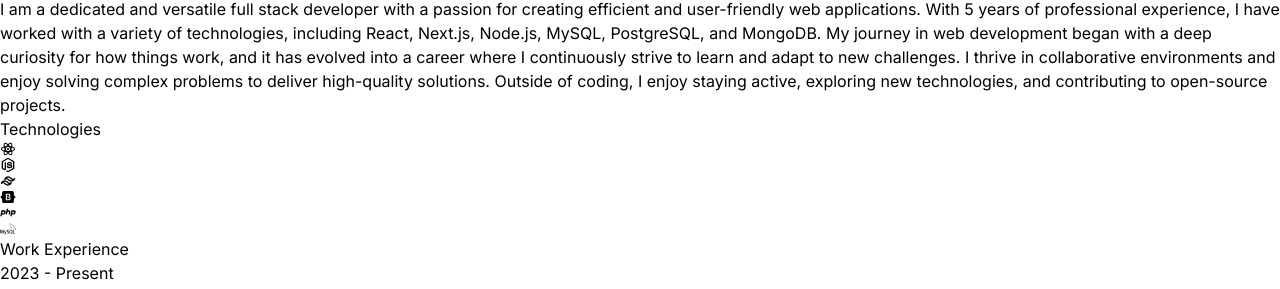
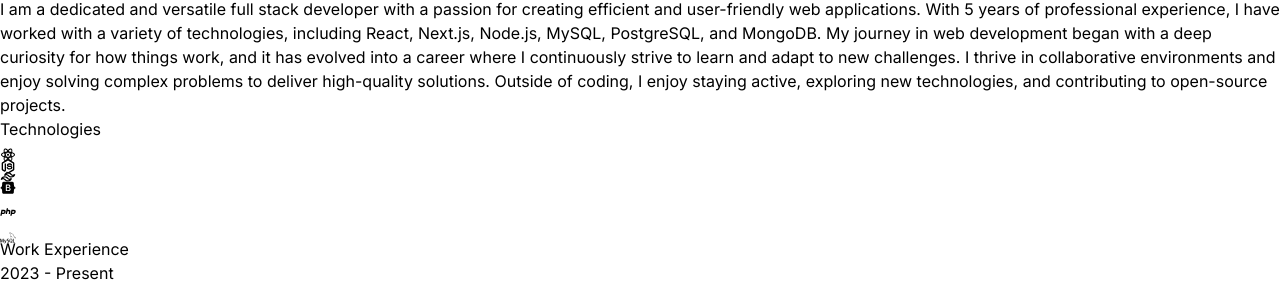
Before and after one commit to therobhe/react-homepage, a React (Vite) app: page / in a window 1280 px wide. Shown: the part 1235-1524 px from the top of the page. Built offline with nearby package versions, Linux system fonts and the light colour scheme.

Commit message:
Framer motion for the techstack section.

```diff
--- a/src/components/Techstack.jsx
+++ b/src/components/Techstack.jsx
@@ -1,29 +1,61 @@
 import {RiReactjsLine, RiNodejsLine, RiPhpLine, RiTailwindCssLine, RiBootstrapFill} from "react-icons/ri";
 import {SiMysql} from "react-icons/si";
+import {motion} from "framer-motion";
+
+const iconVariants = (duration) => ({
+    initial: {y: -10},
+    animate: {
+        y: [10, -10],
+        transition: {
+            duration: duration,
+            ease: "linear",
+            repeat: Infinity,
+            repeatType: "reverse",
+        }
+    }
+})
 
 export default function Techstack() {
     return (
-        <div className="">
+        <div>
             <h2 className="my-20 text-center text-4xl">Technologies</h2>
             <div className="flex flex-wrap items-center justify-center gap-4">
-                <div className="rounded-2xl border-4 border-neutral-800 p-4">
+                <motion.div className="rounded-2xl border-4 border-neutral-800 p-4"
+                            variants={iconVariants(2.75)}
+                            initial="initial"
+                            animate="animate">
                     <RiReactjsLine className="text-7xl text-cyan-400" />
-                </div>
-                <div className="rounded-2xl border-4 border-neutral-800 p-4">
+                </motion.div>
+                <motion.div className="rounded-2xl border-4 border-neutral-800 p-4"
+                            variants={iconVariants(2.5)}
+                            initial="initial"
+                            animate="animate">
                     <RiNodejsLine className="text-7xl text-green-500" />
-                </div>
-                <div className="rounded-2xl border-4 border-neutral-800 p-4">
+                </motion.div>
+                <motion.div className="rounded-2xl border-4 border-neutral-800 p-4"
+                            variants={iconVariants(2.25)}
+                            initial="initial"
+                            animate="animate">
                     <RiTailwindCssLine className="text-7xl text-cyan-600" />
-                </div>
-                <div className="rounded-2xl border-4 border-neutral-800 p-4">
+                </motion.div>
+                <motion.div className="rounded-2xl border-4 border-neutral-800 p-4"
+                            variants={iconVariants(2)}
+                            initial="initial"
+                            animate="animate">
                     <RiBootstrapFill className="text-7xl text-purple-600" />
-                </div>
-                <div className="rounded-2xl border-4 border-neutral-800 p-4">
+                </motion.div>
+                <motion.div className="rounded-2xl border-4 border-neutral-800 p-4"
+                            variants={iconVariants(1.75)}
+                            initial="initial"
+                            animate="animate">
                     <RiPhpLine className="text-7xl text-purple-700" />
-                </div>
-                <div className="rounded-2xl border-4 border-neutral-800 p-4">
+                </motion.div>
+                <motion.div className="rounded-2xl border-4 border-neutral-800 p-4"
+                            variants={iconVariants(1.5)}
+                            initial="initial"
+                            animate="animate">
                     <SiMysql className="text-7xl text-cyan-400" />
-                </div>
+                </motion.div>
             </div>
         </div>
     )
--- a/src/components/sections/AboutMe.jsx
+++ b/src/components/sections/AboutMe.jsx
@@ -1,22 +1,30 @@
 import {ABOUT_ME_HEADLINE, ABOUT_ME_DESCRIPTION} from "../../data/lang.js";
 import profilePic from "../../assets/kevinRushProfile.jpg";
 import Techstack from "../Techstack.jsx";
+import {motion} from "framer-motion";
 
 export default function AboutMe() {
     return (
         <section className="border-b border-neutral-900 pb-4">
             <h2 className="my-20 text-center text-4xl">{ABOUT_ME_HEADLINE}</h2>
             <div className="flex flex-wrap">
-                <div className="w-full lg:w-1/2 lg:p-8">
+                <motion.div
+                    className="w-full lg:w-1/2 lg:p-8"
+                    whileInView={{opacity: 1, x: 0}}
+                    initial={{opacity: 0, x: -100}}
+                    transition={{duration: 0.5}}>
                     <div className="flex justify-center items-center">
                         <img src={profilePic} alt="Robert Heinemann Portrait Image" className="rounded-2xl"/>
                     </div>
-                </div>
-                <div className="w-full lg:w-1/2">
+                </motion.div>
+                <motion.div className="w-full lg:w-1/2"
+                            whileInView={{opacity: 1, x: 0}}
+                            initial={{opacity: 0, x: 100}}
+                            transition={{duration: 0.5}}>
                     <div className="flex flex-col items-center lg:items-start">
                         <p className="my-2 max-w-xl py-6 font-light tracking-tighter">{ABOUT_ME_DESCRIPTION}</p>
                     </div>
-                </div>
+                </motion.div>
             </div>
 
             <Techstack />
--- a/src/components/sections/Hero.jsx
+++ b/src/components/sections/Hero.jsx
@@ -3,7 +3,7 @@ import profilePic from "../../assets/kevinRushProfile.jpg";
 import {motion} from "framer-motion";
 
 // configuration for the starting and ending position of the animation
-const slideMotion = (delay, startingPos) => ({
+const sliderVariants = (delay, startingPos) => ({
     hidden: {x: startingPos, opacity: 0},
     visible: {
         x: 0,
@@ -21,16 +21,16 @@ export default function Hero() {
             <div className="flex flex-wrap">
                 <div className="w-full lg:w-1/2">
                     <div className="flex flex-col items-center lg:items-start">
-                        <motion.h1 variants={slideMotion(0.25, -100)}
+                        <motion.h1 variants={sliderVariants(0.25, -100)}
                                    initial="hidden"
                                    animate="visible"
                                    className="pb-16 text-6xl font-thin tracking-tight lg:mt-16 lg_text-8xl">{HERO_NAME}</motion.h1>
-                        <motion.span variants={slideMotion(0.5, -100)}
+                        <motion.span variants={sliderVariants(0.5, -100)}
                                      initial="hidden"
                                      animate="visible"
                                      className="bg-gradient-to-r from-pink-300 via-slate-500 to-purple-500 bg-clip-text text-3xl tracking-tight text-transparent">{HERO_JOB}</motion.span>
                         <motion.p
-                            variants={slideMotion(0.75, -100)}
+                            variants={sliderVariants(0.75, -100)}
                             initial="hidden"
                             animate="visible"
                             className="my-2 max-w-xl py-6 font-light tracking-tighter">{HERO_TEXT}</motion.p>
@@ -38,7 +38,7 @@ export default function Hero() {
                 </div>
                 <div className="w-full lg:w-1/2 lg:p-8">
                     <motion.div className="flex justify-center"
-                         variants={slideMotion(1, 100)}
+                         variants={sliderVariants(1, 100)}
                          initial="hidden"
                          animate="visible">
                         <img src={profilePic} alt="Robert Heinemann Portrait Image" className="rounded-2xl"/>
```
